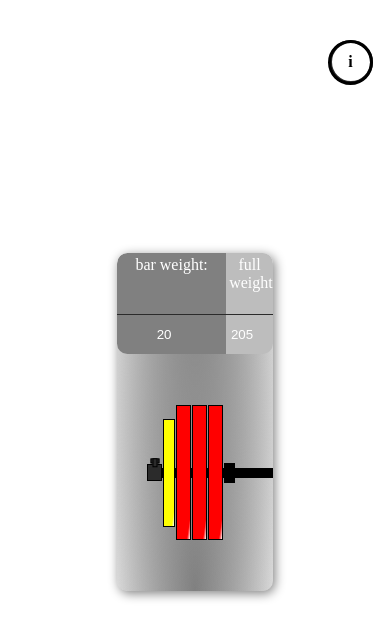
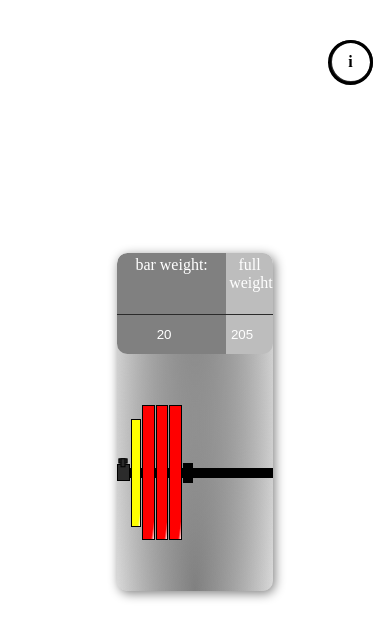
Before and after one commit to M1chae1M/bar_is_loaded, a React app: page / in a window 390 px wide. Built offline with nearby package versions, Linux system fonts and the light colour scheme.

Commit message:
better loook on mobile

```diff
--- a/src/components/Plate.js
+++ b/src/components/Plate.js
@@ -4,16 +4,19 @@ class Plate extends React.Component{
   render(){
     const styles={
       Plate:{
+        display:'flex',
         zIndex:'1',
         width:'var(--width)',
-        border:'solid black 1px',
+        border:'solid black var(--border-or-gap-in-px)',
       },
     }
     return(
       <div
         id='Plate'
         style={styles.Plate}
-        className={addPlateColors(this.props.weight,this.props.ID)}
+        className={addPlateColors(this.props.weight,this.props.ID,
+          this.props.platesState
+          )}
         onMouseEnter={(e)=>{
           this.props.newDisplayedWeight(this.props.weight);
           if(this.props.weight>0){
--- a/src/components/PlatesVisialisation.js
+++ b/src/components/PlatesVisialisation.js
@@ -12,20 +12,21 @@ class PlatesVisialisation extends React.Component{
     const styles={
       PlatesVisialisation:{
         display:'flex',
+        flexDirection:'row-reverse',
         alignItems:'center',
         height:'calc(var(--height)+20)',
         width:'100%',
         overflow:'hidden',
-        gap:'1px',
-        paddingLeft:'30px',
+        gap:'var(--border-or-gap-in-px)',
         paddingRight:'30px',
         paddingTop:'calc(var(--width)*2)',
         paddingBottom:'calc(var(--width)*2)',
         position:'relative',
       },
       bar:{
-        width:'100%',
         position:'absolute',
+        right:'0%',
+        width:'calc(40% + calc(var(--width)*9) + calc(var(--border-or-gap-in-px)*4*7))',
         height:'10px',
         zIndex:'1',
         backgroundColor:'black',
@@ -49,11 +50,13 @@ class PlatesVisialisation extends React.Component{
         >
           <div id='bar' style={styles.bar}></div>
           {
-            Array.from(this.props.platesState).reverse().map((x,i)=>
+            Array.from(this.props.platesState)
+            .map((x,i)=>
               <Plate
                 key={i}
                 ID={i}
                 weight={x}
+                platesState={this.props.platesState}
                 newDisplayedWeight={newDisplayedWeight}
                 show={show}
               />
--- a/src/components/functions/addPlateColors.js
+++ b/src/components/functions/addPlateColors.js
@@ -1,5 +1,8 @@
-const addPlateColors=(weight,ID)=>{
+const addPlateColors=(weight,ID,
+  platesState
+  )=>{
     let newClass;
+    let newLenght=(Array.from(platesState).length-1);
     switch(weight){
       case 0:newClass='sleeve';break;
       case 25:newClass='plate25';break;
@@ -8,11 +11,11 @@ const addPlateColors=(weight,ID)=>{
       case 10:newClass='plate10';break;
       case 5:newClass='plate5';break;
       case 2.5:
-        if(ID===0){
-            newClass='lock';
+        if(ID===newLenght){
+          newClass='lock';
         }
         else{
-            newClass='plate2h';
+          newClass='plate2h';
         }
         break;
       case 1.25:newClass='plate1q';break;
--- a/src/index.css
+++ b/src/index.css
@@ -11,6 +11,7 @@ justify-items:center;align-items:center;
 --lock-grey-color:rgb(43, 43, 43);
 --light-grey:rgb(189, 189, 189);
 --dark-grey:grey;
+--border-or-gap-in-px:1px;
 }
 .plate25{
     background-color:white;
@@ -87,6 +88,7 @@ justify-items:center;align-items:center;
     width:calc(var(--width)*0.75) !important;
     height:20px;
     background-color:black;
+    margin-right:40%;
 }
 #ToolTip::after{
     content:'';
```
Also changed, not shown: build/asset-manifest.json, build/index.html, build/static/js/main.163f504d.js.LICENSE.txt (renamed from build/static/js/main.12fdfa3e.js.LICENSE.txt), 8 other files.
